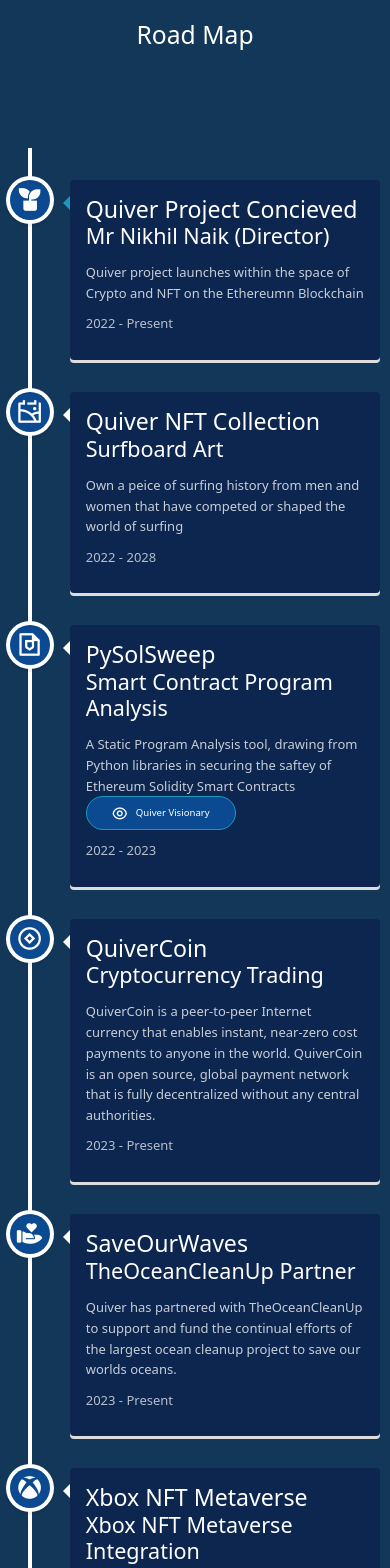
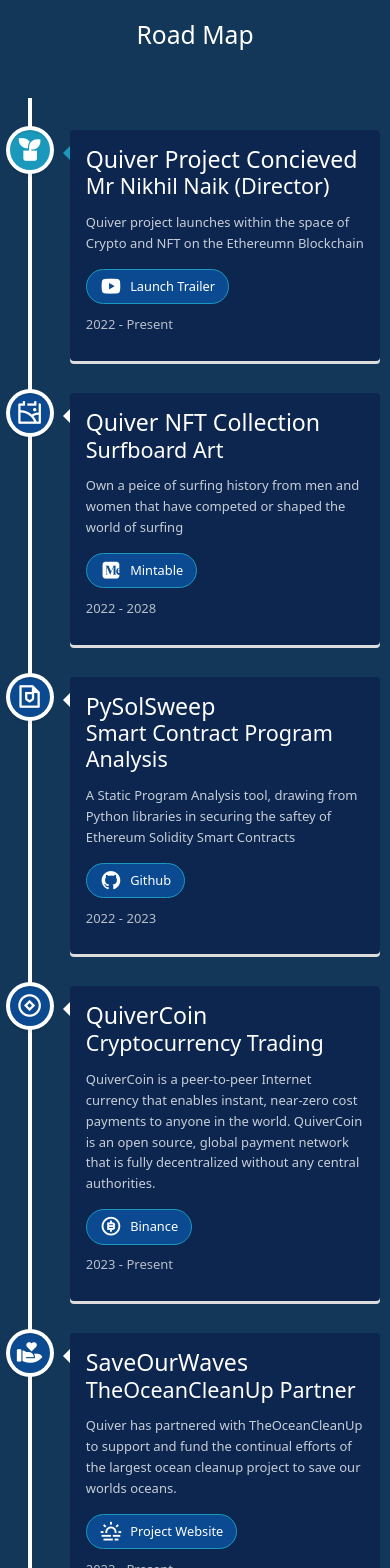
Before and after one commit to nikhilsurfingaus/QuiverNFTWebApp, a React (Create React App) app: page /map in a window 390 px wide. Shown: the part 80-1648 px from the top of the page. Built offline with nearby package versions, Linux system fonts and the light colour scheme.

Commit message:
Road Map Component

```diff
--- a/package.json
+++ b/package.json
@@ -1,5 +1,5 @@
 {
-  "name": "ecommerce-website-1",
+    "name": "quiverproject",
     "version": "0.1.0",
     "private": true,
     "dependencies": {
--- a/src/components/Footer/footer.css
+++ b/src/components/Footer/footer.css
@@ -120,6 +120,7 @@
         margin: auto;
         border-top: #0c264f solid 1.5px;
         padding-top: 20px;
+        margin-left: -4px !important;
     }
     .footer .mb-4 .logo {
         border-bottom: #0c264f solid 1.5px;
--- a/src/components/ui/Nft-card/NftCard.jsx
+++ b/src/components/ui/Nft-card/NftCard.jsx
@@ -49,7 +49,7 @@
               <button
                 className="bid__btn d-flex align-items-center gap-1"
               >
-                <i class="ri-file-list-line"></i> Details
+                <i className="ri-file-list-line"></i> Details
               </button>
               </Link>
 
--- a/src/components/ui/Time-Line/Timeline.css
+++ b/src/components/ui/Time-Line/Timeline.css
@@ -1,10 +1,30 @@
 .vertical-timeline-element--work date {
     color: rgb(88, 138, 182);
+}
+
+.vertical-timeline-element--work:hover,
+.vertical-timeline-element--education:hover {
+    transition: all 0.3s ease-out;
+    transform: scale(1.01);
+}
+
+.Time {
+    margin-top: -50px;
 }
 
 .Time .ico {
     font-size: 2.4rem;
     margin-left: 11px;
+}
+
+.Time .but {
+    font-size: 1.4rem;
+}
+
+.Time .create__btn {
+    padding: 0px 13px !important;
+    font-size: 0.8rem;
+    margin-top: 15px;
 }
 
 @media only screen and (max-width: 1200px) {
@@ -13,4 +33,15 @@
         margin-left: 6px;
         margin-top: -40px !important;
     }
+    .Time .but {
+        font-size: 1.4rem;
+    }
+    .Time .create__btn {
+        padding: 0px 13px !important;
+        font-size: 0.8rem !important;
+        margin-top: 15px;
+    }
+    .Time .create__btn a {
+        font-size: 0.8rem !important;
+    }
 }
--- a/src/components/ui/Time-Line/Timeline.jsx
+++ b/src/components/ui/Time-Line/Timeline.jsx
@@ -2,7 +2,6 @@
 import { VerticalTimeline, VerticalTimelineElement }  from 'react-vertical-timeline-component';
 import 'react-vertical-timeline-component/style.min.css';
 import "./Timeline.css";
-import { Link } from "react-router-dom";
 
 function Timeline() {
   return (
@@ -13,7 +12,7 @@
                 contentStyle={{ background: 'rgb(12, 38, 79)', color: '#fff' }}
                 contentArrowStyle={{ borderRight: '7px solid  rgb(27, 153, 188)' }}
                 date="2022 - Present"
-                iconStyle={{ background: 'rgb(11, 74, 145)', color: '#fff' }}
+                iconStyle={{ background: 'rgb(27, 153, 188)', color: '#fff' }}
                 icon={<i className="ico ri-plant-fill"/>}
             >
                 <h3 className="vertical-timeline-element-title">Quiver Project Concieved</h3>
@@ -21,6 +20,10 @@
                 <p>
                 Quiver project launches within the space of Crypto and NFT on the Ethereumn Blockchain
                 </p>
+                <button className=" create__btn d-flex align-items-center gap-2">
+                  <i className="but ri-youtube-fill"></i>
+                  <a target="_blank" rel="noopener noreferrer" href="https://www.youtube.com/c/WaveFlightSimulations">Launch Trailer</a>
+                </button>
             </VerticalTimelineElement>
             <VerticalTimelineElement
                 className="vertical-timeline-element--work"
@@ -35,6 +38,10 @@
                 Own a peice of surfing history from men and women that have competed or shaped
                 the world of surfing
                 </p>
+                <button className=" create__btn d-flex align-items-center gap-2">
+                  <i className="but ri-medium-fill"></i>
+                  <a target="_blank" rel="noopener noreferrer" href="https://mintable.app/u/nikhilsurfingaus">Mintable</a>
+                </button>
             </VerticalTimelineElement>
             <VerticalTimelineElement
                 className="vertical-timeline-element--work"
@@ -50,8 +57,8 @@
                 saftey of Ethereum Solidity Smart Contracts
                 </p>
                 <button className=" create__btn d-flex align-items-center gap-2">
-                  <i className="ri-eye-line"></i>
-                  <Link to="/create">Quiver Visionary</Link>
+                  <i className="but ri-github-fill"></i>
+                  <a target="_blank" rel="noopener noreferrer" href="https://github.com/nikhilsurfingaus/ThesisProject">Github</a>
                 </button>
             </VerticalTimelineElement>
             <VerticalTimelineElement
@@ -67,6 +74,11 @@
                 QuiverCoin is a peer-to-peer Internet currency that enables instant, near-zero cost payments to anyone in the world.
                 QuiverCoin is an open source, global payment network that is fully decentralized without any central authorities.
                 </p>
+                <button className=" create__btn d-flex align-items-center gap-2">
+                  <i className="but ri-bit-coin-line"></i>
+                  <a target="_blank" rel="noopener noreferrer" href="https://www.binance.com/en">Binance</a>
+                </button>
+
             </VerticalTimelineElement>
             <VerticalTimelineElement
                 className="vertical-timeline-element--education"
@@ -81,6 +93,10 @@
                 Quiver has partnered with TheOceanCleanUp to support and fund the continual
                 efforts of the largest ocean cleanup project to save our worlds oceans.
                 </p>
+                <button className=" create__btn d-flex align-items-center gap-2">
+                  <i className="but ri-haze-line"></i>
+                  <a target="_blank" rel="noopener noreferrer" href="https://theoceancleanup.com/">Project Website</a>
+                </button>
             </VerticalTimelineElement>
             <VerticalTimelineElement
                 className="vertical-timeline-element--education"
@@ -95,6 +111,10 @@
                 Microsoft has annouced that Quiver will be working with Xbox in its transition towards
                 integration of the Metaverse project and NFT architecture.
                 </p>
+                <button className=" create__btn d-flex align-items-center gap-2">
+                  <i className="but ri-microsoft-fill"></i>
+                  <a target="_blank" rel="noopener noreferrer" href="https://www.finder.com.au/microsoft-xbox-nft-guide">Article</a>
+                </button>
             </VerticalTimelineElement>
             <VerticalTimelineElement
                 className="vertical-timeline-element--education"
@@ -110,6 +130,10 @@
                 data on-chain and runs computation off-chain, increasing Ethereum's transactions per second
                 and decreasing transaction fees.
                 </p>
+                <button className=" create__btn d-flex align-items-center gap-2">
+                  <i className="but ri-open-source-fill"></i>
+                  <a target="_blank" rel="noopener noreferrer" href="https://github.com/ethereum-optimism/optimism">Development Thread</a>
+                </button>
             </VerticalTimelineElement>
             <VerticalTimelineElement
                 className="vertical-timeline-element--education"
@@ -124,6 +148,10 @@
                 Quiver Air Industries partners with Airbus, Boeing and Lockheed Martin in overhauling current
                 avionic systems and programs towards a more secure and effecient blockchain based system.
                 </p>
+                <button className=" create__btn d-flex align-items-center gap-2">
+                  <i className="but ri-flight-land-fill"></i>
+                  <a target="_blank" rel="noopener noreferrer" href="https://www.panasonic.aero/blog-post/crypto-aviation-how-blockchain-could-transform-the-passenger-experience/">Learn More</a>
+                </button>
             </VerticalTimelineElement>
 
             <VerticalTimelineElement
@@ -140,12 +168,16 @@
                  London, Goa, Rio De Janeiro, Jeffreys Bay, Fiji, Tahiti and Bali. Quiver owners of NFT surfboards can then use these
                  surfboards in the metaverse wavepool.
                 </p>
+                <button className=" create__btn d-flex align-items-center gap-2">
+                  <i className="but ri-mastercard-line"></i>
+                  <a target="_blank" rel="noopener noreferrer" href="https://about.facebook.com/">Meta Quiver Society</a>
+                </button>
             </VerticalTimelineElement>
 
 
 
             <VerticalTimelineElement
-                iconStyle={{ background: 'rgb(11, 74, 145)', color: '#fff' }}
+                iconStyle={{ background: 'rgb(27, 153, 188)', color: '#fff' }}
                 icon={<i className="ico ri-medal-2-fill"/>}
             />
         </VerticalTimeline>
```
Also changed, not shown: 1 other file (tests, documents, lock files or other folders). Lines whose indentation alone changed are shown as unchanged.
